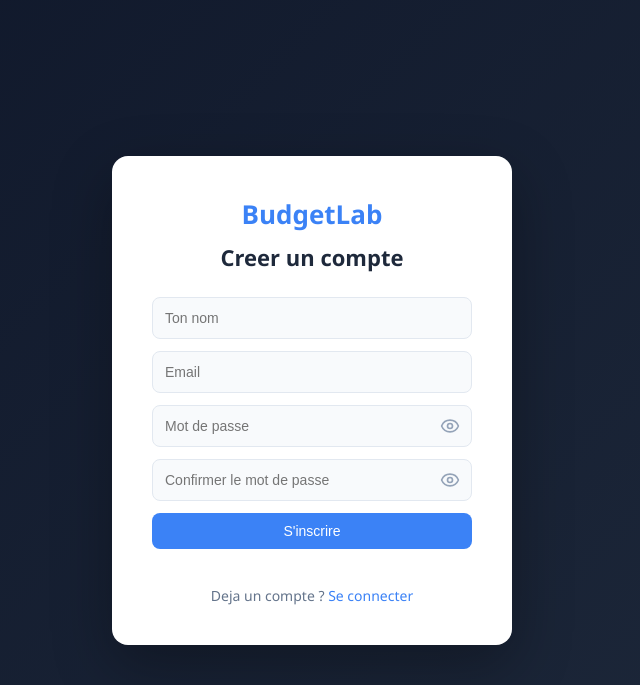
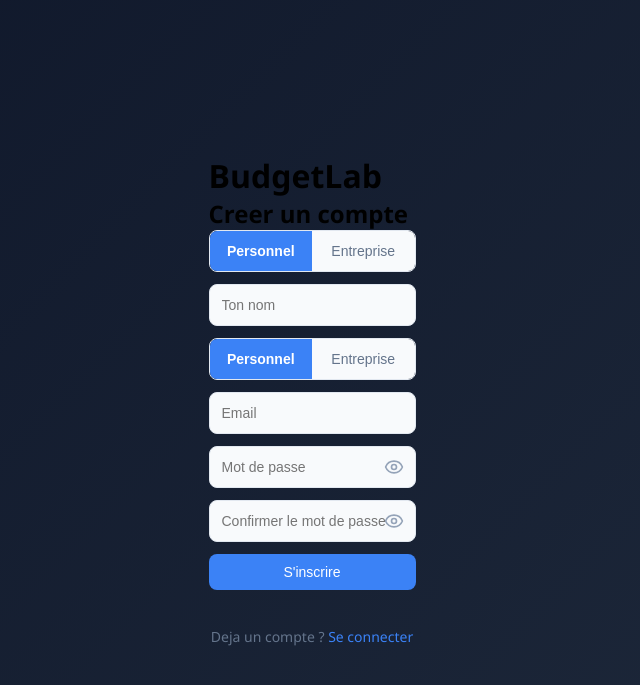
Before and after one commit to Jennyfer20/dashboard-finances, a Python web app: template templates/register.html in a window 1280 px wide. Shown: the top 685 px of the page, without its empty margins (328-968 px from the left). Run offline with Jinja, Linux system fonts and the light colour scheme; the template is opened without the code that fills it, so the values that code supplies are empty.

Commit message:
Mode perso et entreprise a l inscription

```diff
--- a/static/style.css
+++ b/static/style.css
@@ -872,6 +872,32 @@
     background-color: #020617;
 }
 
+/* === MODE CHOICE (inscription) === */
+.mode-choice {
+    display: flex;
+    gap: 0;
+    border-radius: 8px;
+    overflow: hidden;
+    border: 1px solid #e2e8f0;
+}
+
+.mode-btn {
+    flex: 1;
+    padding: 12px;
+    border: none;
+    background-color: #f8fafc;
+    color: #64748b;
+    font-size: 14px;
+    cursor: pointer;
+    transition: all 0.2s;
+}
+
+.mode-btn.active {
+    background-color: #3b82f6;
+    color: white;
+    font-weight: bold;
+}
+
 /* === RESPONSIVE === */
 @media (max-width: 768px) {
     @media (max-width: 768px) {
--- a/templates/register.html
+++ b/templates/register.html
@@ -14,11 +14,21 @@
 </head>
 <body class="auth-body">
 
-    <div class="auth-box">
+    <div class="auth-bocode static\style.cssx">
         <h1 class="logo">BudgetLab</h1>
         <h2>Creer un compte</h2>
         <div class="formulaire">
+            <div class="mode-choice">
+                <button type="button" id="mode-perso" class="mode-btn active" onclick="choisirMode('perso')">Personnel</button>
+                <button type="button" id="mode-entreprise" class="mode-btn" onclick="choisirMode('entreprise')">Entreprise</button>
+            </div>
+            <input type="hidden" id="reg-mode" value="perso">
             <input type="text" id="reg-nom" placeholder="Ton nom">
+            <div class="mode-choice">
+                <button type="button" id="mode-perso" class="mode-btn active" onclick="choisirMode('perso')">Personnel</button>
+                <button type="button" id="mode-entreprise" class="mode-btn" onclick="choisirMode('entreprise')">Entreprise</button>
+            </div>
+            <input type="hidden" id="reg-mode" value="perso">
             <input type="email" id="reg-email" placeholder="Email">
             <div class="password-field">
                 <input type="password" id="reg-mdp" placeholder="Mot de passe">
@@ -48,6 +58,18 @@
         }
         lucide.createIcons();
     }
+    window.choisirMode = function(mode) {
+        document.getElementById("reg-mode").value = mode;
+        document.getElementById("mode-perso").classList.remove("active");
+        document.getElementById("mode-entreprise").classList.remove("active");
+        document.getElementById("mode-" + mode).classList.add("active");
+    };
+    window.choisirMode = function(mode) {
+        document.getElementById("reg-mode").value = mode;
+        document.getElementById("mode-perso").classList.remove("active");
+        document.getElementById("mode-entreprise").classList.remove("active");
+        document.getElementById("mode-" + mode).classList.add("active");
+    };
 
     document.getElementById("btn-register").addEventListener("click", function() {
         var nom = document.getElementById("reg-nom").value;
@@ -65,9 +87,9 @@
         fetch("/api/register", {
             method: "POST",
             headers: {"Content-Type": "application/json"},
-            body: JSON.stringify({nom: nom, email: email, mot_de_passe: mdp})
+            body:JSON.stringify({nom: nom, email: email, mot_de_passe: mdp, mode: document.getElementById("reg-mode").value})
         })
-        .then(function(r) { return r.json(); })
+
         .then(function(data) {
             if (data.succes) {
                 window.location.href = "/dashboard";
```
Also changed, not shown: app.py (+8 -5 lines), static/script.js (+8 -0 lines), templates/index.html (+17 -1 lines).
